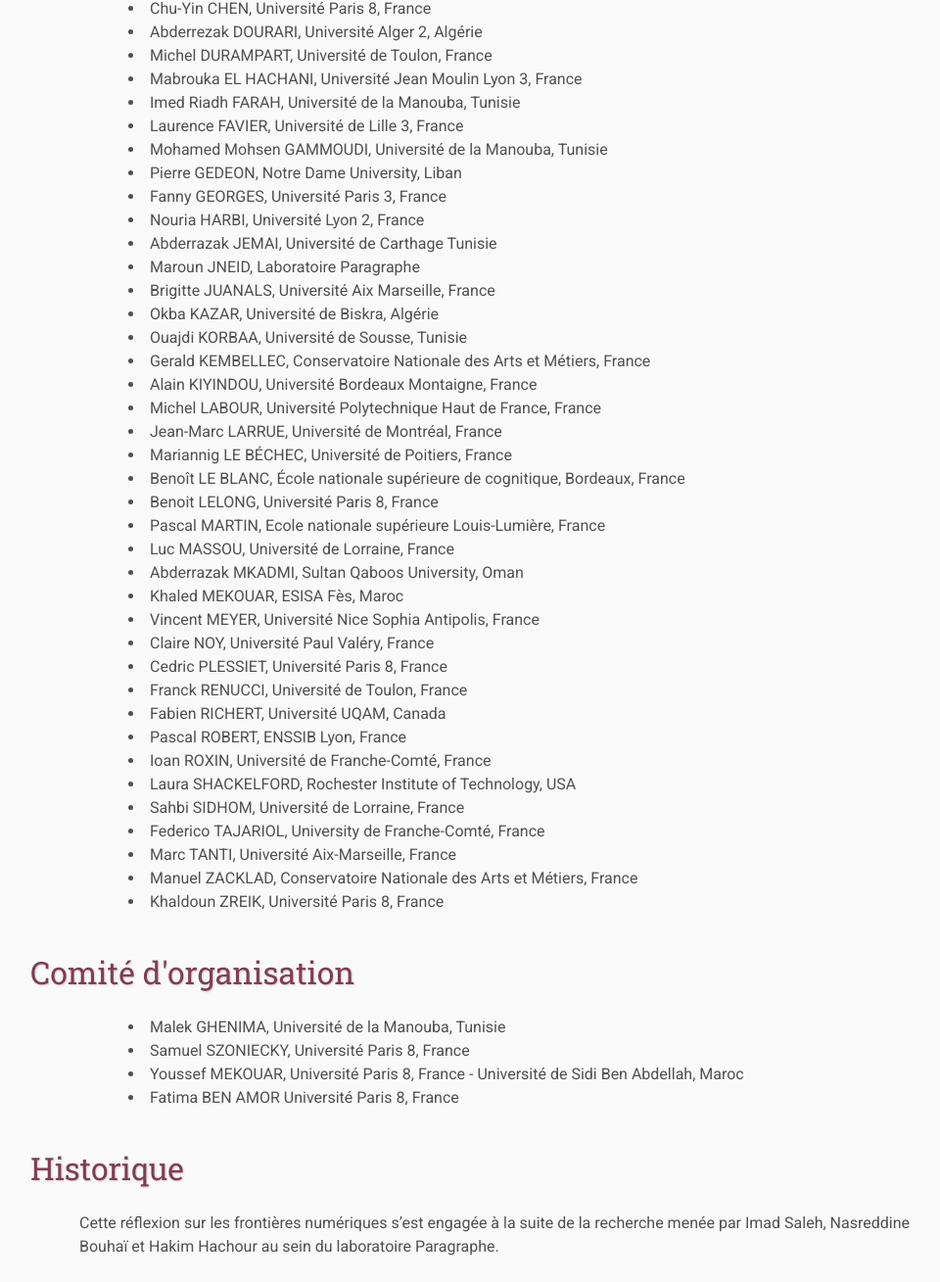
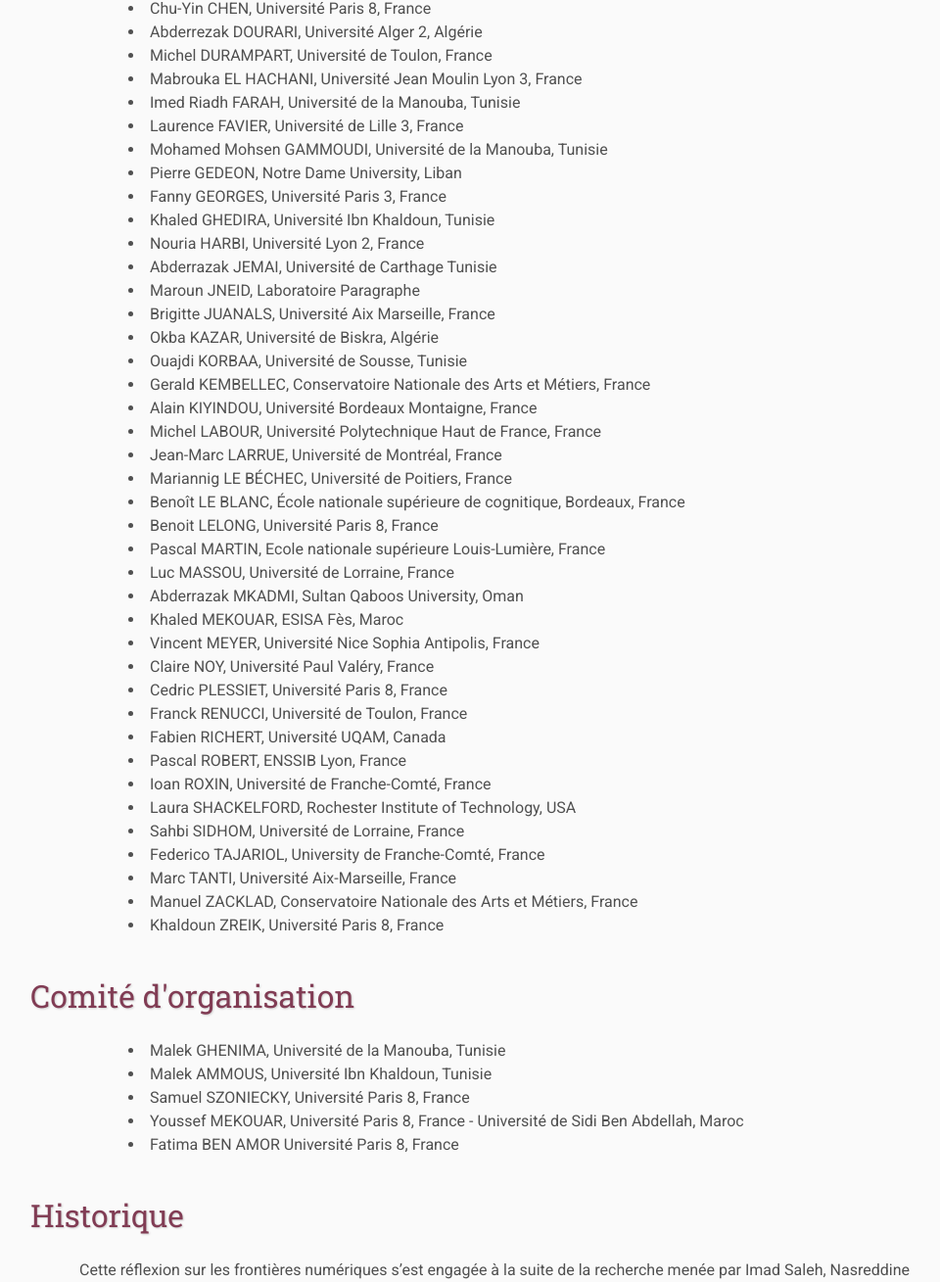
Before and after one commit to samszo/frontieres-numeriques_2023, a plain HTML site: page index.html in a window 1280 px wide. Shown: the part 6095-7404 px from the top of the page at 98% size, without its empty margins (109-1069 px from the left). Drawn offline with Linux system fonts and the light colour scheme.

Commit message:
Update index.html

```diff
--- a/index.html
+++ b/index.html
@@ -330,6 +330,7 @@
             <li style="text-align: justify;">Mohamed Mohsen GAMMOUDI, Université de la Manouba, Tunisie</li>
             <li style="text-align: justify;">Pierre GEDEON, Notre Dame University, Liban</li>
             <li style="text-align: justify;">Fanny GEORGES, Université Paris 3, France</li>
+            <li style="text-align: justify;">Khaled GHEDIRA, Université Ibn Khaldoun, Tunisie</li>
             <li style="text-align: justify;">Nouria HARBI, Université Lyon 2, France</li>
             <li style="text-align: justify;">Abderrazak JEMAI, Université de Carthage Tunisie</li>
             <li style="text-align: justify;">Maroun JNEID, Laboratoire Paragraphe</li>
@@ -365,6 +366,7 @@
         <h2>Comité d'organisation</h2>
         <ul>
             <li>Malek GHENIMA, Université de la Manouba, Tunisie</li>
+            <li>Malek AMMOUS, Université Ibn Khaldoun, Tunisie</li>
             <li>Samuel SZONIECKY, Université Paris 8, France</li>
             <li style="text-align: justify;">Youssef MEKOUAR, Université Paris 8, France - Université de Sidi Ben
                 Abdellah, Maroc</li>
```
